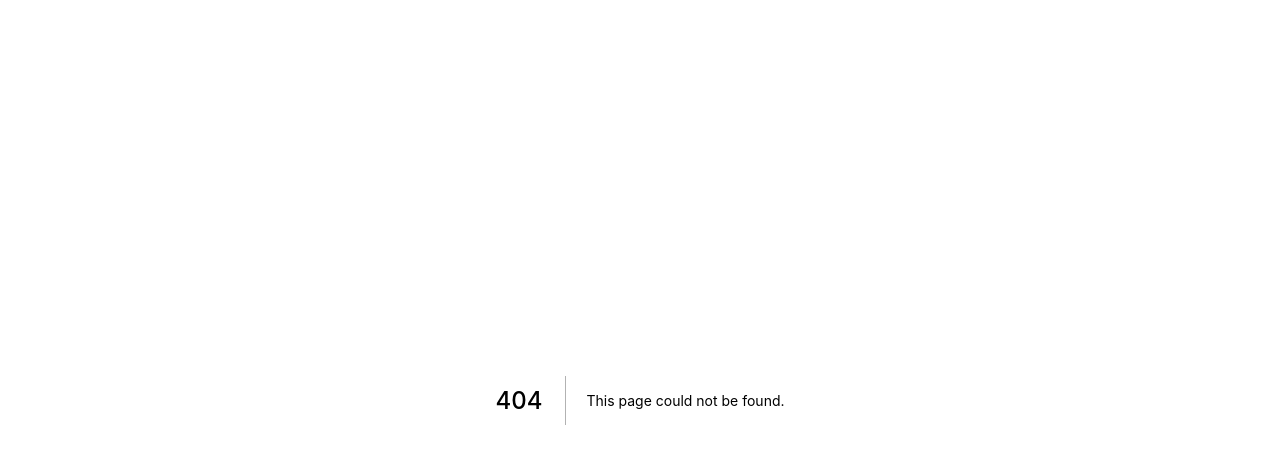
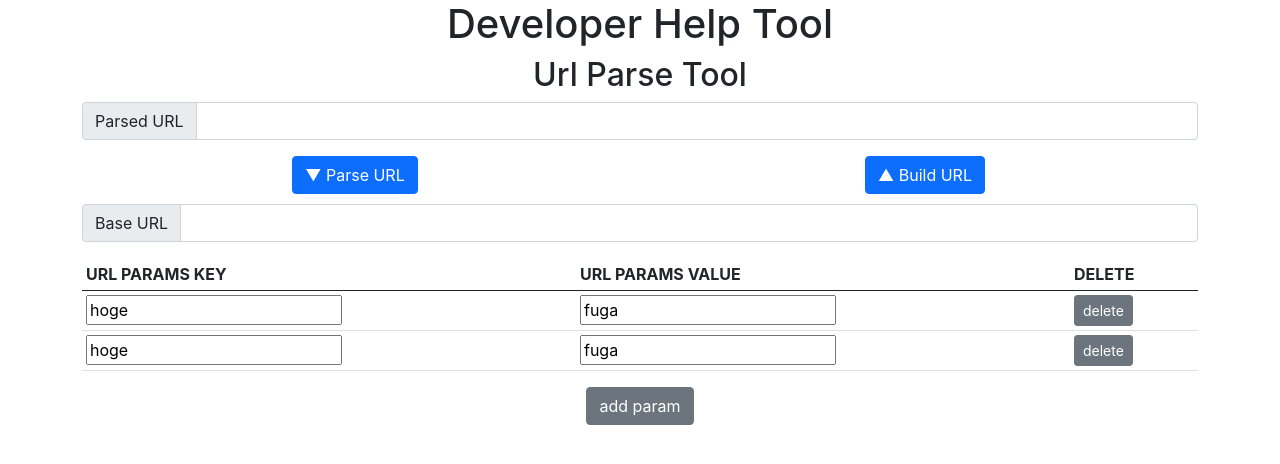
Before and after one commit to eno314/DeveloperHelpTool, a Next.js app: page /url/parse in a window 1280 px wide. Before the commit this address had no page. Shown: the top 464 px of the page. Built offline with nearby package versions, Linux system fonts and the light colour scheme.

Commit message:
必要なUIパーツを揃えた

```diff
--- /dev/null
+++ b/src/components/molecules/UrlParseForm/UrlParseForm.tsx
@@ -0,0 +1,82 @@
+import React, { ReactNode } from "react";
+
+class UrlParseForm extends React.Component {
+
+    private readonly styles = {
+        primaryButtonsRow: {
+            marginTop: 10,
+            marginBottom: 10,
+        },
+        addParamButton: {
+            textAlign: 'center',
+        },
+    };
+
+    private readonly parsedUrlText = React.createRef<HTMLInputElement>()
+    private readonly parseResultBaseUrlText = React.createRef<HTMLInputElement>()
+
+    constructor(prop: any) {
+        super(prop)
+
+        this.onClickUrlParse = this.onClickUrlParse.bind(this)
+        this.onClickUrlBuild = this.onClickUrlBuild.bind(this)
+    }
+
+    render(): ReactNode {
+        return (
+            <div className={"container"}>
+                <div className="input-group mb-3">
+                    <span className="input-group-text" id="parsedUrl">Parsed URL</span>
+                    <input ref={this.parsedUrlText} type={"url"} className="form-control" aria-describedby="parsedUrl" />
+                </div>
+                <div className={"row"} style={this.styles.primaryButtonsRow}>
+                    <div className={"col text-center"}>
+                        <button type={"button"} className={"btn btn-primary"} onClick={this.onClickUrlParse}>▼ Parse URL</button>
+                    </div>
+                    <div className={"col text-center"}>
+                        <button type={"button"} className={"btn btn-primary"} onClick={this.onClickUrlBuild}>▲ Build URL</button>
+                    </div>
+                </div>
+                <div>
+                    <div className={"input-group mb-3"}>
+                        <span className="input-group-text" id="baseUrl">Base URL</span>
+                        <input ref={this.parseResultBaseUrlText} type={"url"} className="form-control" aria-describedby="baseUrl" />
+                    </div>
+                    <table className={"table table-sm"}>
+                        <thead>
+                            <tr>
+                                <th scope={"col"}>URL PARAMS KEY</th>
+                                <th scope={"col"}>URL PARAMS VALUE</th>
+                                <th scope={"col"}>DELETE</th>
+                            </tr>
+                        </thead>
+                        <tbody>
+                            <tr>
+                                <td><input type={"text"} defaultValue={"hoge"} /></td>
+                                <td><input type={"text"} defaultValue={"fuga"} /></td>
+                                <td><button type={"button"} className={"btn btn-secondary btn-sm"}>delete</button></td>
+                            </tr>
+                            <tr>
+                                <td><input type={"text"} defaultValue={"hoge"} /></td>
+                                <td><input type={"text"} defaultValue={"fuga"} /></td>
+                                <td><button type={"button"} className={"btn btn-secondary btn-sm"}>delete</button></td>
+                            </tr>
+                        </tbody>
+                    </table>
+                    <div style={this.styles.addParamButton}>
+                        <button type={"button"} className={"btn btn-secondary"}>add param</button>
+                    </div>
+                </div>
+            </div>
+        )
+    }
+
+    onClickUrlParse(e: React.MouseEvent<HTMLElement>) {
+        console.log(this.parsedUrlText.current.value)
+    }
+
+    onClickUrlBuild(e: React.MouseEvent<HTMLElement>) {
+    }
+}
+
+export default UrlParseForm
--- /dev/null
+++ b/src/pages/url/parse/index.tsx
@@ -0,0 +1,10 @@
+import DeveloperHelpToolFrame from '@/components/molecules/DeveloperHelpToolFrame/DeveloperHelpToolFrame'
+import UrlParseForm from '@/components/molecules/UrlParseForm/UrlParseForm'
+import React from 'react'
+
+export default function UrlParse() {
+    return <DeveloperHelpToolFrame
+        subTitle={"Url Parse Tool"}
+        content={<UrlParseForm />}
+    />
+}
```
